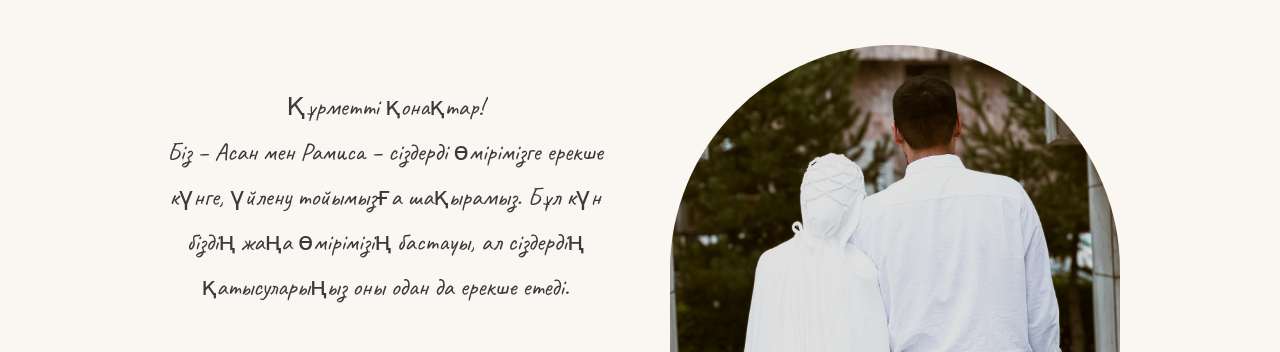
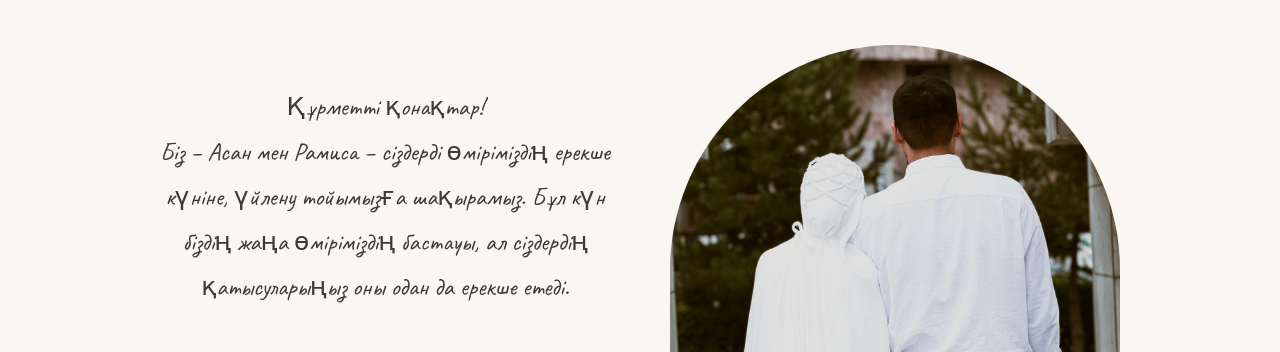
Before and after one commit to kak0yt0-che1/asan-ramisa-wedding, a plain HTML site: page index.html in a window 1280 px wide. Shown: the part 1000-1352 px from the top of the page. Drawn offline with nearby package versions, Linux system fonts and the light colour scheme.

Commit message:
Update index.html

```diff
--- a/index.html
+++ b/index.html
@@ -550,8 +550,8 @@
                     Құрметті қонақтар!
                 </p>
                 <p>
-                        Біз – Асан мен Рамиса – сіздерді өмірімізге ерекше күнге,
-                    үйлену тойымызға шақырамыз. Бұл күн біздің жаңа өмірімізің бастауы,
+                        Біз – Асан мен Рамиса – сіздерді өміріміздің ерекше күніне,
+                    үйлену тойымызға шақырамыз. Бұл күн біздің жаңа өміріміздің бастауы,
                     ал сіздердің қатысуларыңыз оны одан да ерекше етеді.
                 </p>
 
```
